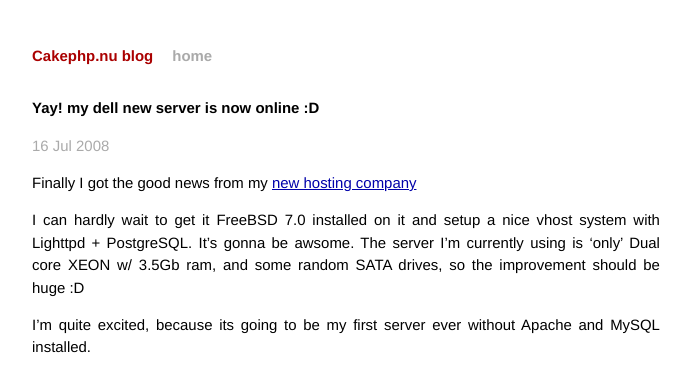
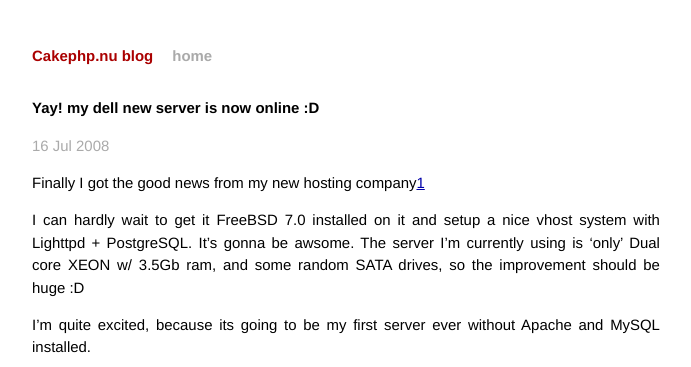
Before and after one commit to jippi/jippi.github.io, a Jekyll site: the page built from _posts/2008-07-16-my-new-dell-server-is-now-online.markdown, in a window 1280 px wide. Shown: the top 367 px of the page, without its empty margins (294-985 px from the left). Built offline with Jekyll 4.4.1, drawn with Linux system fonts in a browser that asks for light colours.

Commit message:
more updates

```diff
--- a/_posts/2008-07-16-my-new-dell-server-is-now-online.markdown
+++ b/_posts/2008-07-16-my-new-dell-server-is-now-online.markdown
@@ -6,7 +6,7 @@ categories:
   - news
   - Random
 ---
-Finally I got the good news from my [new hosting company][1]
+Finally I got the good news from my new hosting company[1]
 
 I can hardly wait to get it FreeBSD 7.0 installed on it and setup a nice vhost system with Lighttpd + PostgreSQL. It's gonna be awsome.
 The server I'm currently using is &#8216;only' Dual core XEON w/ 3.5Gb ram, and some random SATA drives, so the improvement should be huge :D
```
Also changed, not shown: _posts/2008-11-03-quick-tip-generic-nonwww-www-vice-versa-301-redirect-htaccess.markdown (+8 -4 lines).
